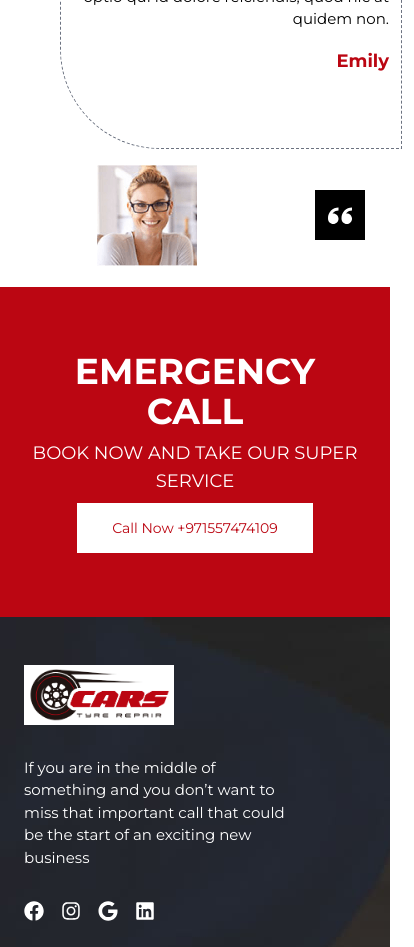
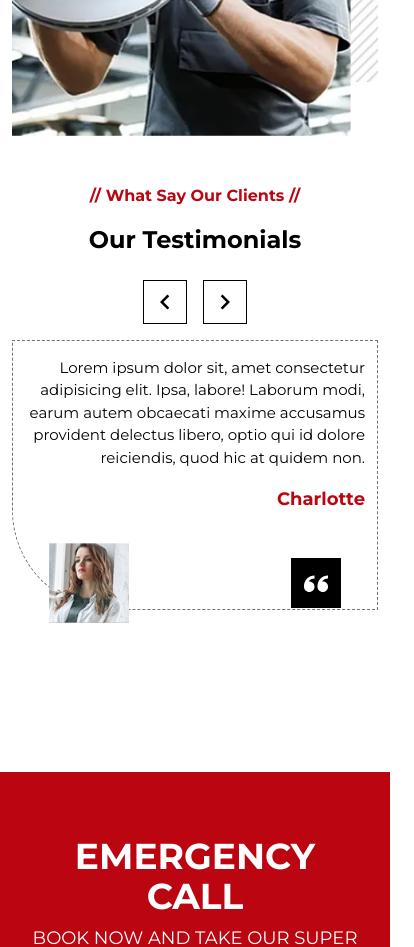
Before and after one commit to TopDEV-fs/CarstyreRepair_Website, a Next.js app: page / in a window 390 px wide. Shown: the part 10340-11287 px from the top of the page, 414 px wide, since content can reach past the window. Built offline with nearby package versions, Linux system fonts and the light colour scheme.

Commit message:
add slider in testimonial cards and responsive functionality to make it responsive and also update it accoring to custom css

```diff
--- a/package.json
+++ b/package.json
@@ -14,6 +14,8 @@
     "react": "^18.3.1",
     "react-dom": "^18.3.1",
     "react-icons": "^5.3.0",
+    "react-slick": "^0.30.2",
+    "slick-carousel": "^1.8.1",
     "typeface-montserrat": "^1.1.13",
     "typeface-roboto": "^1.1.13"
   },
--- a/src/app/Components/Testimonial.jsx
+++ b/src/app/Components/Testimonial.jsx
@@ -1,13 +1,55 @@
-import React from 'react'
-import Image from 'next/image'
-import Testimonialimg1 from "../Assets/Testimonials.webp"
-import { MdOutlineKeyboardArrowLeft } from "react-icons/md"
-import { MdKeyboardArrowRight } from "react-icons/md"
-import clientimg1 from "../Assets/author-1.png"
-import clientimg2 from "../Assets/author-2.png"
-import { ImQuotesLeft } from "react-icons/im"
+"use client";
+import React, { useRef } from 'react';
+import Image from 'next/image';
+import Testimonialimg1 from "../Assets/Testimonials.webp";
+import { MdOutlineKeyboardArrowLeft, MdKeyboardArrowRight } from "react-icons/md";
+import clientimg1 from "../Assets/author-1.png";
+import clientimg2 from "../Assets/author-2.png";
+import { ImQuotesLeft } from "react-icons/im";
+import Slider from "react-slick";
+import "slick-carousel/slick/slick.css";
+import "slick-carousel/slick/slick-theme.css";
 
 export default function Testimonial() {
+  const sliderRef = useRef(null); // Create a ref for the slider
+
+  const settings = {
+    dots: false,
+    arrows: false,
+    infinite: true,
+    speed: 500,
+    slidesToScroll: 1,
+    autoplay: true,
+    autoplaySpeed: 2000,
+    cssEase: "linear",
+    pauseOnHover: true,
+    pauseOnFocus: true,
+    responsive: [
+      {
+        breakpoint: 10000,
+        settings: {
+          slidesToShow: 2,
+          slidesToScroll: 1,
+          infinite: true,
+        },
+      },
+      {
+        breakpoint: 1024,
+        settings: {
+          slidesToShow: 1,
+          slidesToScroll: 1,
+          initialSlide: 2,
+        },
+      },
+      {
+        breakpoint: 640,
+        settings: {
+          slidesToShow: 1,
+          slidesToScroll: 1,
+        },
+      },
+    ],
+  };
 
   const clientsInfo = [
     {
@@ -15,62 +57,65 @@ export default function Testimonial() {
       des: "Lorem ipsum dolor sit, amet consectetur adipisicing elit. Ipsa, labore! Laborum modi, earum autem obcaecati maxime accusamus provident delectus libero, optio qui id dolore reiciendis, quod hic at quidem non.",
       title: "Emily",
       img: clientimg1
+    },
+    {
+      id: 1,
+      des: "Lorem ipsum dolor sit, amet consectetur adipisicing elit. Ipsa, labore! Laborum modi, earum autem obcaecati maxime accusamus provident delectus libero, optio qui id dolore reiciendis, quod hic at quidem non.",
+      title: "Isabella",
+      img: clientimg2
+    },
+    {
+      id: 3,
+      des: "Lorem ipsum dolor sit, amet consectetur adipisicing elit. Ipsa, labore! Laborum modi, earum autem obcaecati maxime accusamus provident delectus libero, optio qui id dolore reiciendis, quod hic at quidem non.",
+      title: "Emily",
+      img: clientimg1
+    },
+    {
+      id: 4,
+      des: "Lorem ipsum dolor sit, amet consectetur adipisicing elit. Ipsa, labore! Laborum modi, earum autem obcaecati maxime accusamus provident delectus libero, optio qui id dolore reiciendis, quod hic at quidem non.",
+      title: "Charlotte",
+      img: clientimg2
     }
-    // {
-    //   id: 1,
-    //   des: "Lorem ipsum dolor sit, amet consectetur adipisicing elit. Ipsa, labore! Laborum modi, earum autem obcaecati maxime accusamus provident delectus libero, optio qui id dolore reiciendis, quod hic at quidem non.",
-    //   title: "Isabella",
-    //   img: clientimg2
-    // },
-    // {
-    //   id: 3,
-    //   des: "Lorem ipsum dolor sit, amet consectetur adipisicing elit. Ipsa, labore! Laborum modi, earum autem obcaecati maxime accusamus provident delectus libero, optio qui id dolore reiciendis, quod hic at quidem non.",
-    //   title: "Emily",
-    //   img: clientimg1
-    // },
-    // {
-    //   id: 4,
-    //   des: "Lorem ipsum dolor sit, amet consectetur adipisicing elit. Ipsa, labore! Laborum modi, earum autem obcaecati maxime accusamus provident delectus libero, optio qui id dolore reiciendis, quod hic at quidem non.",
-    //   title: "Charlotte",
-    //   img: clientimg2
-    // }
   ]
 
   return (
-    <section className='py-[90px]'>
-      <div className='flex items-center justify-center gap-x-12'>
+    <section className='py-90 flex items-center justify-center'>
+      <div className='container flex items-center justify-between max-large-tab:flex-wrap max-large-tab:justify-center'>
         <div className='px-3'>
-          <Image src={Testimonialimg1} />
+          <Image src={Testimonialimg1} alt="Testimonial Image" />
         </div>
-        <div className='w-full max-w-[700px] py-12 px-3'>
-          <p className='text-[#BB0612] font-bold mb-4'>// What Say Our Clients //</p>
-          <div className='flex justify-between mb-4'>
-            <h2 className='font-semibold text-4xl'>Our Testimonials</h2>
+        <div className='w-full max-w-700 flex flex-col justify-between py-12 px-3'>
+          <p className='text-red font-bold mb-4 max-xs-mobile:text-center'>// What Say Our Clients //</p>
+          <div className='flex justify-between mb-4 max-xs-mobile:flex-col max-xs-mobile:items-center max-xs-mobile:space-y-6'>
+            <h2 className='font-semibold text-4xl max-xs-mobile:text-2xl'>Our Testimonials</h2>
             <div className='flex text-3xl gap-4'>
-              <button className='border border-black p-1.5'><MdOutlineKeyboardArrowLeft /></button>
-              <button className='border border-black p-1.5'><MdKeyboardArrowRight /></button>
+              {/* Connect left and right buttons to slider ref */}
+              <button onClick={() => sliderRef.current.slickPrev()} className='border border-black p-1.5'>
+                <MdOutlineKeyboardArrowLeft />
+              </button>
+              <button onClick={() => sliderRef.current.slickNext()} className='border border-black p-1.5'>
+                <MdKeyboardArrowRight />
+              </button>
             </div>
           </div>
           <div>
-            {
-              clientsInfo.map((data) => {
-                return (
-                  <div key={data.id} className='border border-dashed border-gray-500 rounded-bl-[100px] px-3 py-4 h-[270px] text-right'>
-                    <p className='mb-4 text-[15px]'>{data.des}</p>
-                    <h5 className='text-lg font-bold text-[#BB0612] mb-0'>{data.title}</h5>
-                    <div className='relative flex items-center justify-between top-[90px] px-6'>
-                      <Image src={data.img} />
-                      <div className='w-[50px] h-[50px] bg-black text-white flex items-center justify-center text-2xl'>
-                        <ImQuotesLeft />
-                      </div>
+            <Slider {...settings} ref={sliderRef}>
+              {clientsInfo.map((data) => (
+                <div key={data.id} className='mb-6 mr-6 border border-dashed border-gray-500 rounded-bl-[100px] px-3 py-4 h-270 text-right'>
+                  <p className='mb-4 text-fifteen'>{data.des}</p>
+                  <h5 className='text-lg font-bold text-red mb-0'>{data.title}</h5>
+                  <div className='relative flex items-center justify-between top-[30px] px-6 max-lg:top-[95px] max-xs-mobile:top-[30px]'>
+                    <Image src={data.img} alt={data.title} className='w-20 h-20 object-cover' />
+                    <div className='w-50 h-50 bg-black text-white flex items-center justify-center text-2xl'>
+                      <ImQuotesLeft />
                     </div>
                   </div>
-                )
-              })
-            }
+                </div>
+              ))}
+            </Slider>
           </div>
         </div>
       </div>
     </section>
-  )
+  );
 }
--- a/src/app/layout.js
+++ b/src/app/layout.js
@@ -1,5 +1,6 @@
 import localFont from "next/font/local";
 import "./globals.css";
+
 
 const geistSans = localFont({
   src: "./fonts/GeistVF.woff",
--- a/tailwind.config.js
+++ b/tailwind.config.js
@@ -38,6 +38,7 @@ module.exports = {
       },
       width: {
         'onefifty': '150px',
+        '50': '50px',
         'twenty': '20px',
         'seven': '7px',
         'five': '5px'
@@ -45,13 +46,16 @@ module.exports = {
       maxWidth: {
         '1359': '1350px',
         '1200': '1200px',
+        '700': '700px',
         '600': '600px',
         '576': '576px',
         '300': '300px',
         '200': '200px'
       },
       height: {
+        '270': '270px',
         'sixty': '60px',
+        '50': '50px',
         '76': '76px',
         'twenty': '20px',
         'seven': '7px'
```
Also changed, not shown: 1 other file (tests, documents, lock files or other folders).
